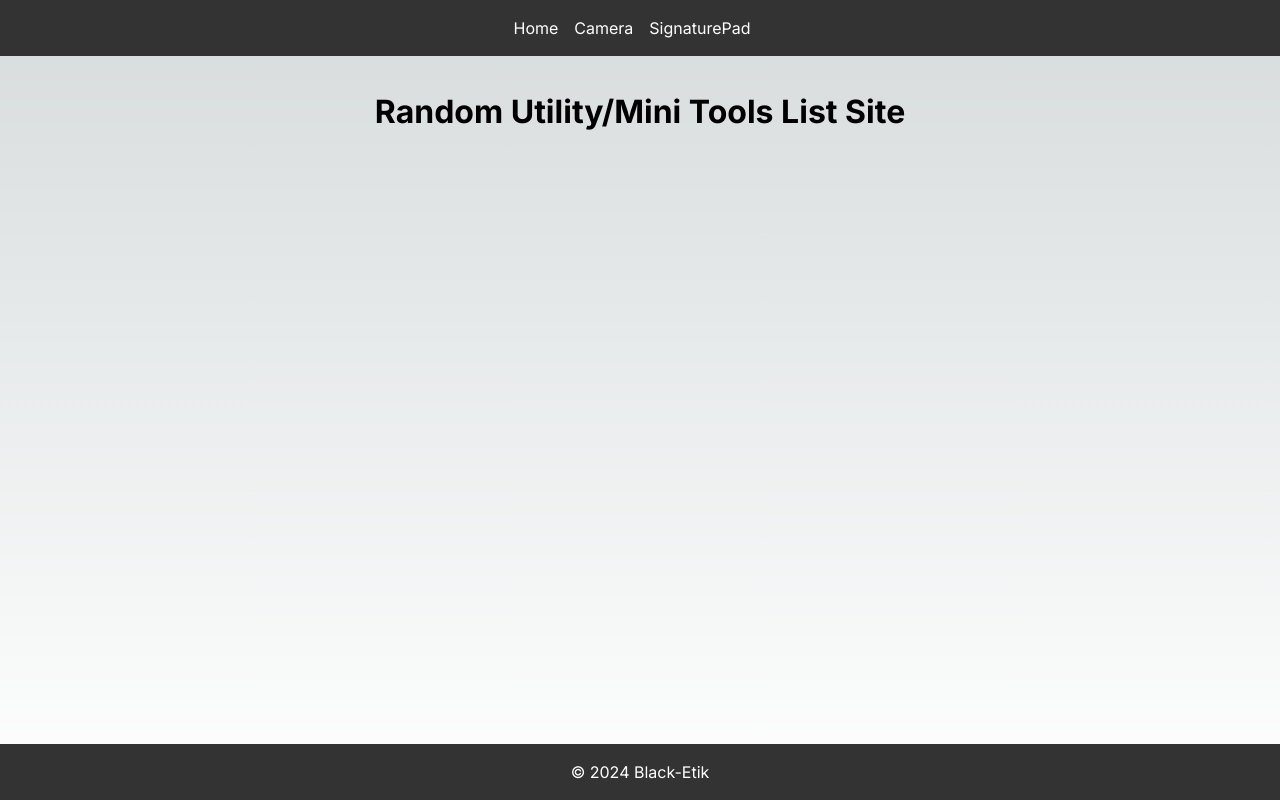
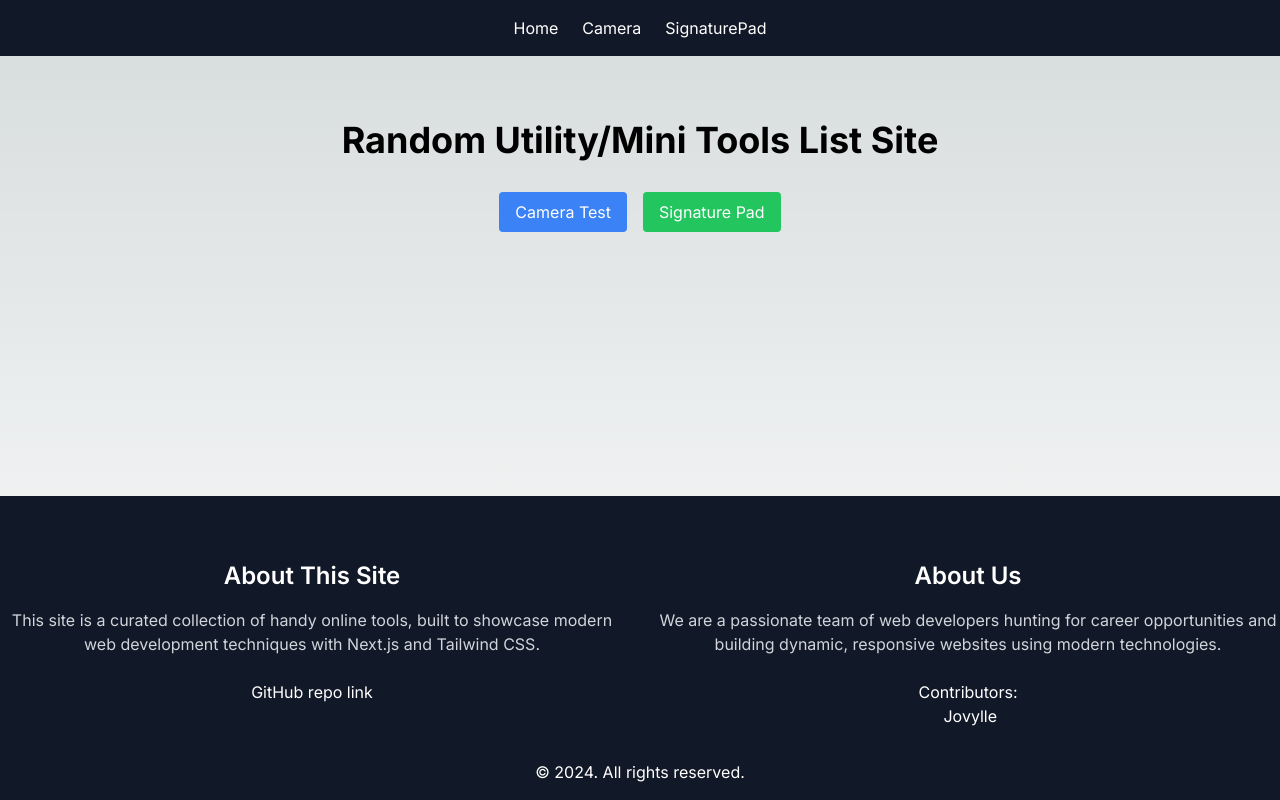
Before and after one commit to jovylle/wanabusful, a Next.js app: page / in a window 1280 px wide. Built offline with nearby package versions, Linux system fonts and the light colour scheme.

Commit message:
bit clean add about and footer about us

```diff
--- a/src/app/globals.css
+++ b/src/app/globals.css
@@ -31,3 +31,9 @@ body {
     text-wrap: balance;
   }
 }
+
+html,
+body,
+#__next {
+  height: 100%;
+}
--- a/src/app/page.js
+++ b/src/app/page.js
@@ -1,16 +1,32 @@
-// src/app/page.js
+// filepath: /c:/Users/me/fore/lab/wanabusful/src/app/page.js
+import Link from 'next/link';
 import Layout from '../components/Layout';
 
-export default function Home() {
+export default function Home () {
   return (
     <Layout>
-      <h1 style={{ fontSize: '2rem', fontWeight: 'bold', textAlign: 'center', marginBottom: '20px' }}>Random Utility/Mini Tools List Site</h1>
-      {/* <p style={{ display: 'flex', flexDirection: 'column', gap: '10px' }}>
-        <a href="/camera">Camera test</a>
-        <a href="/signature">Signature Pad</a>
-        <a href="https://github.com/jovylle/wanabusful">Github public repo link</a>
-        <a href="/">Othe tools to be added</a>
-      </p> */}
+      <div className="container mx-auto h-full px-4 py-8 ">
+        {/* Hero Section */}
+        <section className="mb-12">
+          <h1 className="text-4xl font-bold text-center mb-8">
+            Random Utility/Mini Tools List Site
+          </h1>
+          <div className="flex flex-col md:flex-row justify-center items-center space-y-4 md:space-y-0 md:space-x-4">
+            <Link
+              href="/camera"
+              className="bg-blue-500 text-white px-4 py-2 rounded hover:bg-blue-600 transition"
+            >
+              Camera Test
+            </Link>
+            <Link
+              href="/signature"
+              className="bg-green-500 text-white px-4 py-2 rounded hover:bg-green-600 transition"
+            >
+              Signature Pad
+            </Link>
+          </div>
+        </section>
+      </div>
     </Layout>
   );
 }
--- a/src/components/Footer.js
+++ b/src/components/Footer.js
@@ -1,8 +1,43 @@
-// src/components/Footer.js
 export default function Footer () {
   return (
-    <footer style={{ backgroundColor: '#333', color: '#fff', padding: '1rem', textAlign: 'center' }}>
-      <p>&copy; 2024 Black-Etik</p>
+    <footer className="bg-gray-900 text-white py-4 text-center">
+      <div className="container mx-auto">
+        {/* About Section */}
+        <section className="grid md:grid-cols-2 gap-8 mt-12">
+          <div>
+            <h2 className="text-2xl font-semibold">About This Site</h2>
+            <p className="mt-4 text-gray-300">
+              This site is a curated collection of handy online tools, built to showcase modern web development techniques with Next.js and Tailwind CSS.
+            </p>
+            <br />
+            <p>
+              <a
+                href="https://github.com/jovylle/wanabusful"
+                target="_blank"
+                rel="noopener noreferrer"
+              >
+                GitHub repo link
+              </a>
+            </p>
+          </div>
+          <div>
+            <h2 className="text-2xl font-semibold">About Us</h2>
+            <p className="mt-4 text-gray-300">
+              We are a passionate team of web developers hunting for career opportunities and building dynamic, responsive websites using modern technologies.
+            </p>
+            <br />
+            <p>
+              Contributors:
+            </p>
+            <p>
+              &nbsp;<a href="jovylle.com">Jovylle </a>
+            </p>
+          </div>
+        </section>
+      </div>
+      <div className="container mx-auto mt-8">
+        <p>&copy; {new Date().getFullYear()}. All rights reserved.</p>
+      </div>
     </footer>
   );
 }
--- a/src/components/Header.js
+++ b/src/components/Header.js
@@ -1,20 +1,20 @@
 // src/components/Header.js
-import Link from 'next/link'; // Import Link from Next.js
+import Link from 'next/link';
 
 export default function Header () {
   return (
-    <header style={{ backgroundColor: '#333', color: '#fff', padding: '1rem', textAlign: 'center' }}>
-      <h1>
-        <Link href="/" style={{ color: '#fff', textDecoration: 'none', marginRight: '1rem' }}>
+    <header className="bg-gray-900 text-white py-4">
+      <nav className="container mx-auto flex justify-center space-x-6">
+        <Link href="/" className="hover:text-gray-300">
           Home
         </Link>
-        <Link href="/camera" style={{ color: '#fff', textDecoration: 'none', marginRight: '1rem' }}>
+        <Link href="/camera" className="hover:text-gray-300">
           Camera
         </Link>
-        <Link href="/signature" style={{ color: '#fff', textDecoration: 'none', marginRight: '1rem' }}>
+        <Link href="/signature" className="hover:text-gray-300">
           SignaturePad
         </Link>
-      </h1>
+      </nav>
     </header>
   );
 }
--- a/src/components/Layout.js
+++ b/src/components/Layout.js
@@ -4,9 +4,9 @@ import Footer from './Footer';
 
 export default function Layout ({ children }) {
   return (
-    <div style={{ display: 'flex', flexDirection: 'column', minHeight: '100vh' }}>
+    <div className="flex flex-col min-h-screen">
       <Header />
-      <main style={{ flex: 1, padding: '2rem', textAlign: 'center' }}>
+      <main className="flex-1 p-8 text-center">
         {children}
       </main>
       <Footer />
```
